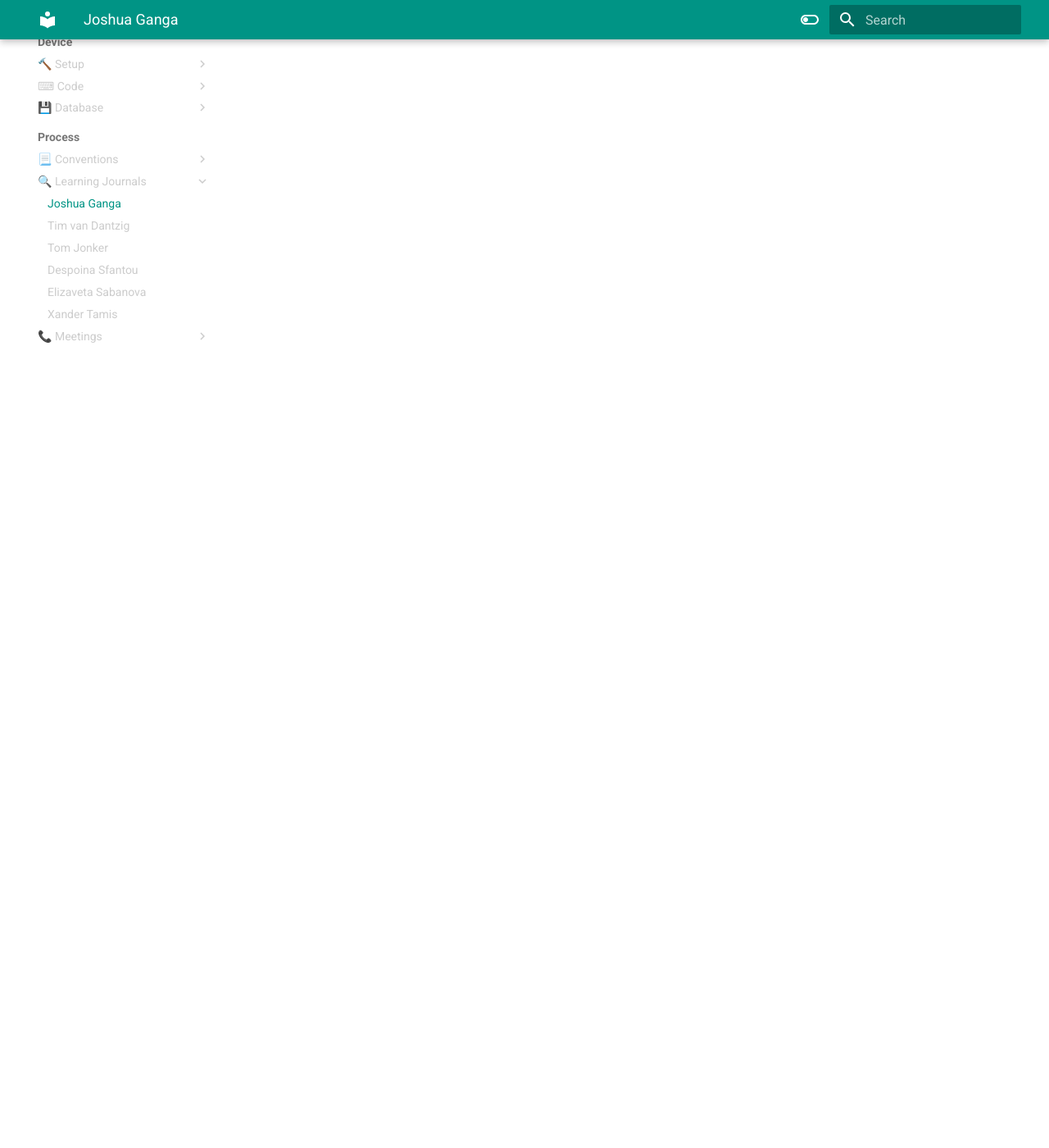
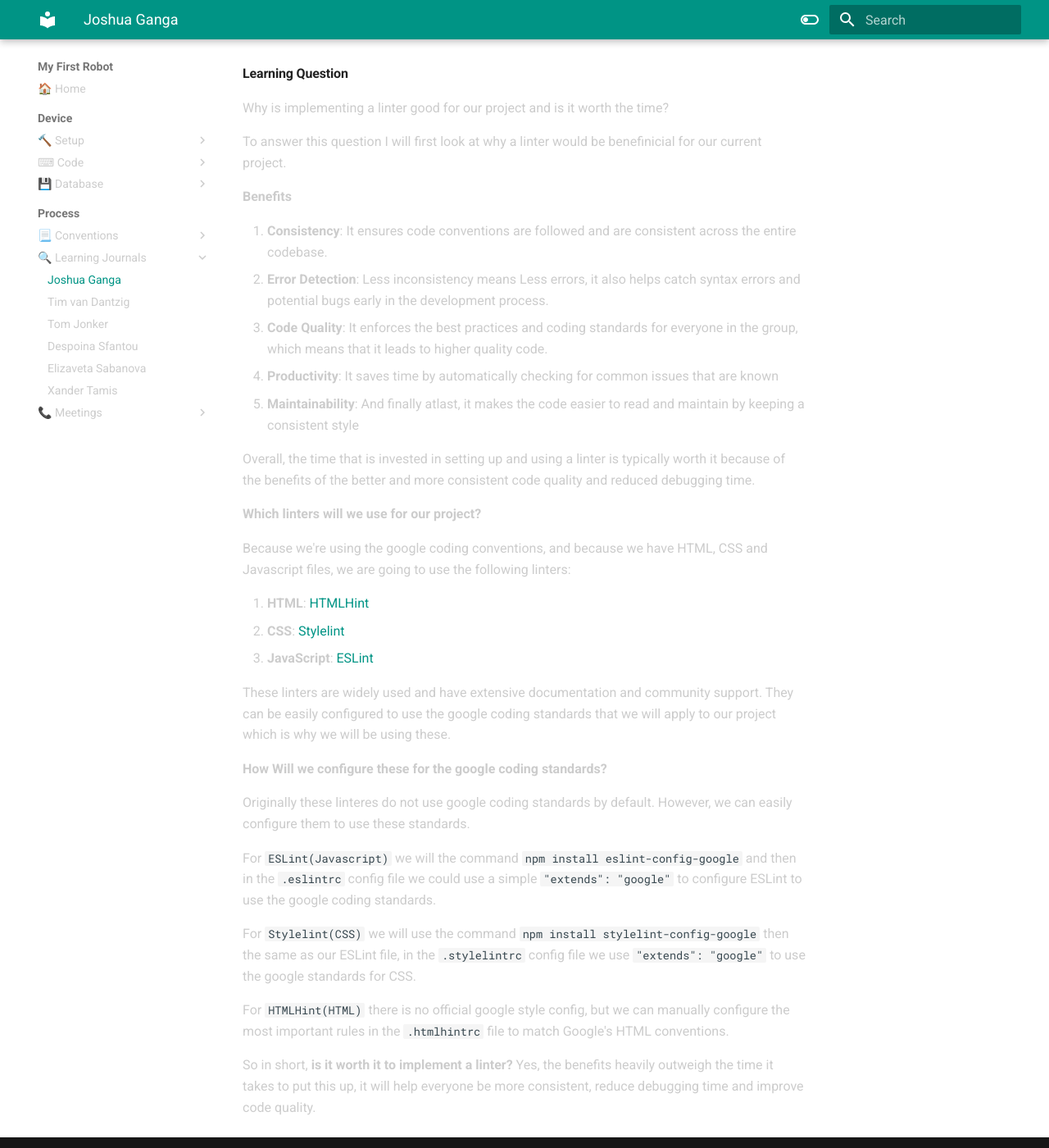
Before and after one commit to VioletHarmon2002/MyFirstRobot, an MkDocs documentation site: the page built from docs/Process/Learning Journals/joshua.md, in a window 1280 px wide and 1400 px high, scrolled down 1592 px. Shown: the whole window at 82% size. Built offline with MkDocs 1.6.1 and Material for MkDocs 9.7.7, drawn with Linux system fonts in a browser that asks for light colours.

Commit message:
docs: code conventions

```diff
--- a/docs/Process/Learning Journals/joshua.md
+++ b/docs/Process/Learning Journals/joshua.md
@@ -50,3 +50,53 @@ To ensure that these conventions are followed, we as a team will work on impleme
 
 
 By implementing these measures we will try to maintain high code quality and consistency as a team across our project.
+
+
+
+# Sunday December 15 2024
+
+#### Learning Question
+
+Why is implementing a linter good for our project and is it worth the time?
+
+
+
+
+To answer this question I will first look at why a linter would be benefinicial for our current project.
+
+**Benefits**
+
+1. **Consistency**: It ensures code conventions are followed and are consistent across the entire codebase.
+2. **Error Detection**: Less inconsistency means Less errors, it also helps catch syntax errors and potential bugs early in the development process.
+3. **Code Quality**: It enforces the best practices and coding standards for everyone in the group, which means that it leads to higher quality code.
+4. **Productivity**: It saves time by automatically checking for common issues that are known
+5. **Maintainability**: And finally atlast, it makes the code easier to read and maintain by keeping a consistent style
+
+Overall, the time that is invested in setting up and using a linter is typically worth it because of the benefits of the better and more consistent code quality and reduced debugging time.
+
+
+**Which linters will we use for our project?**
+
+Because we're using the google coding conventions, and because we have HTML, CSS and Javascript files, we are going to use the following linters:
+
+1. **HTML**: [HTMLHint](https://htmlhint.com/)
+2. **CSS**: [Stylelint](https://stylelint.io/)
+3. **JavaScript**: [ESLint](https://eslint.org/)
+
+These linters are widely used and have extensive documentation and community support. They can be easily configured to use the google coding standards that we will apply to our project which is why we will be using these.
+
+
+
+**How Will we configure these for the google coding standards?**
+
+Originally these linteres do not use google coding standards by default. However, we can easily configure them to use these standards.
+
+For `ESLint(Javascript)` we will the command `npm install eslint-config-google` and then in the `.eslintrc` config file we could use a simple `"extends": "google"` to configure ESLint to use the google coding standards.
+
+For `Stylelint(CSS)` we will use the command `npm install stylelint-config-google` then the same as our ESLint file, in the `.stylelintrc` config file we use `"extends": "google"` to use the google standards for CSS.
+
+
+For `HTMLHint(HTML)` there is no official google style config, but we can manually configure the most important rules in the `.htmlhintrc` file to match Google's HTML conventions.
+
+
+So in short, **is it worth it to implement a linter?** Yes, the benefits heavily outweigh the time it takes to put this up, it will help everyone be more consistent, reduce debugging time and improve code quality.
```
